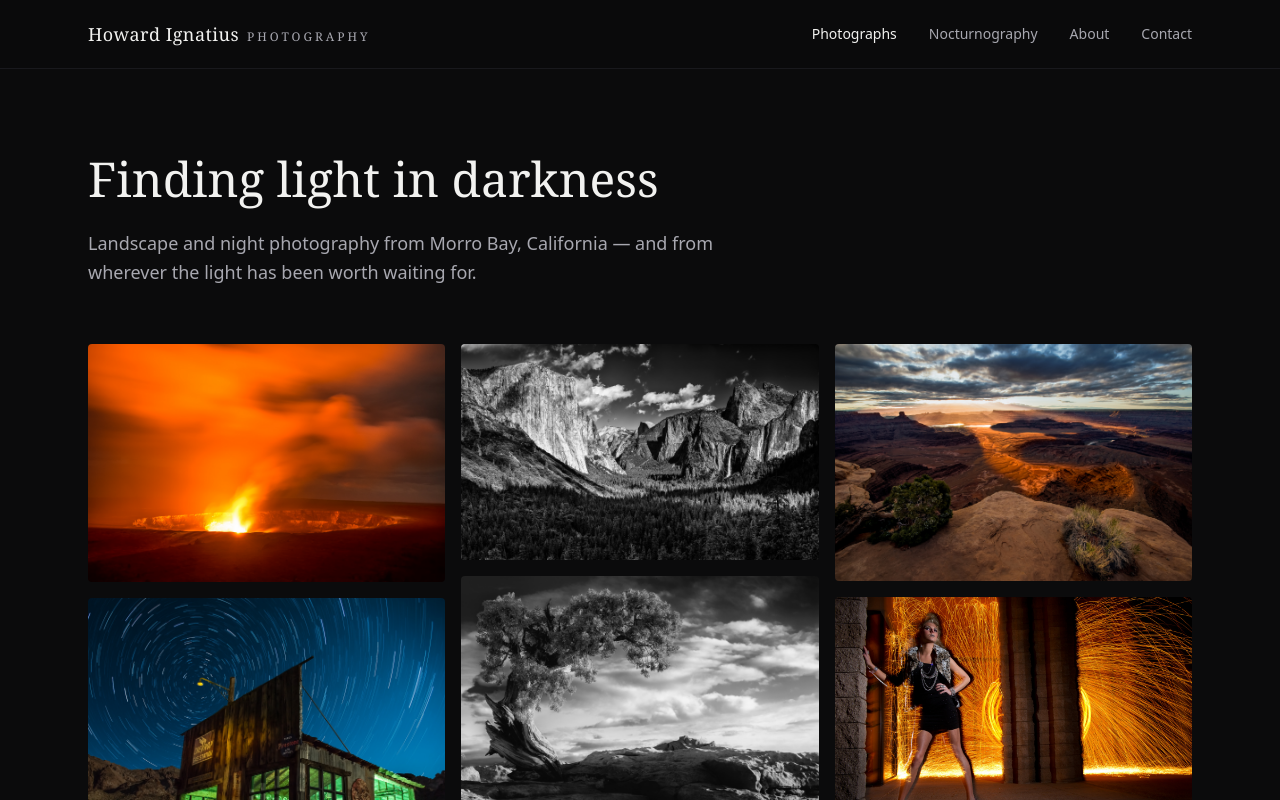
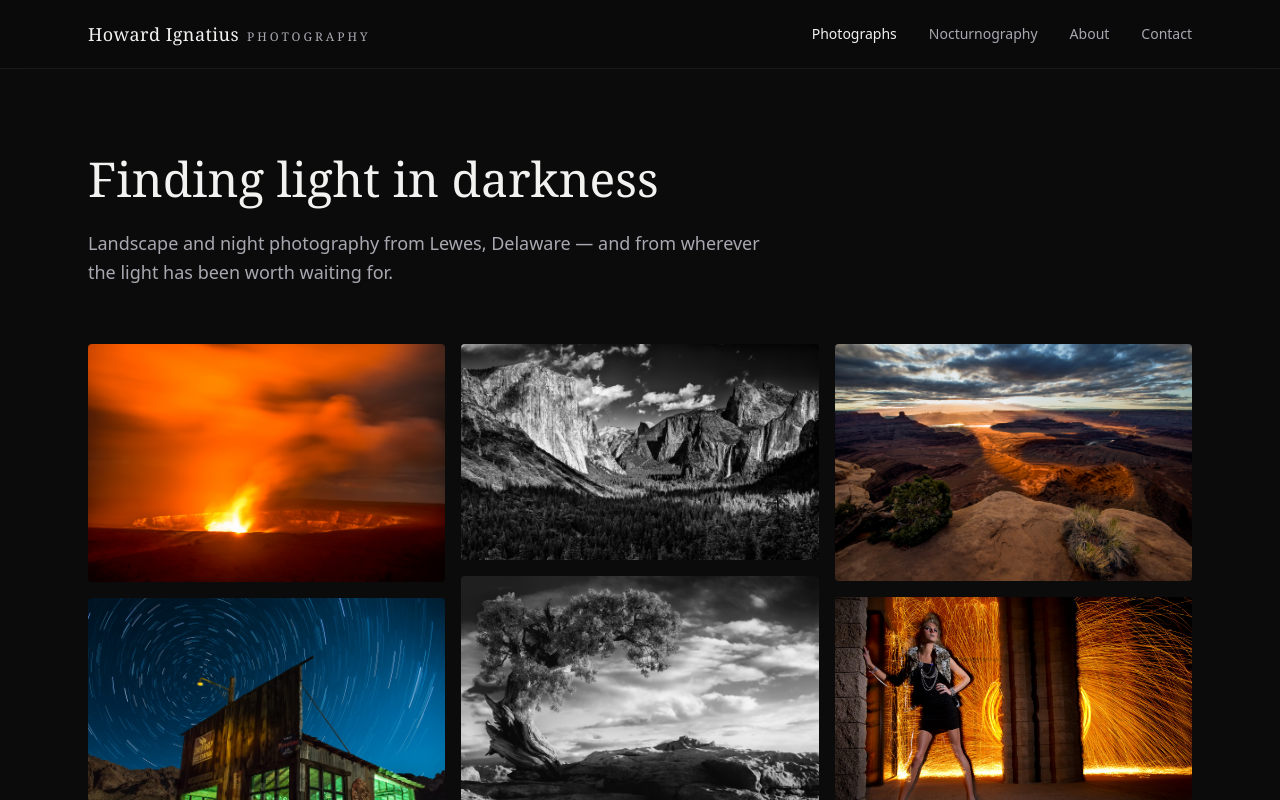
Before and after one commit to hjignatius/howard-website, a Next.js app: page / in a window 1280 px wide. Shown: the top 800 px of the page. Built offline with nearby package versions, Linux system fonts and the light colour scheme.

Commit message:
Update location from Morro Bay, CA to Lewes, DE
Co-Authored-By: Claude Opus 5 <noreply@anthropic.com>

```diff
--- a/src/app/layout.tsx
+++ b/src/app/layout.tsx
@@ -14,7 +14,7 @@ export const metadata: Metadata = {
   openGraph: {
     title: "Howard Ignatius Photography",
     description:
-      "Landscape and night photography by Howard Ignatius, based in Morro Bay, California.",
+      "Landscape and night photography by Howard Ignatius, based in Lewes, Delaware.",
     url: "https://howardignatius.com",
     siteName: "Howard Ignatius Photography",
     type: "website",
--- a/src/app/page.tsx
+++ b/src/app/page.tsx
@@ -9,7 +9,7 @@ export default function Home() {
           Finding light in darkness
         </h1>
         <p className="mt-5 text-base leading-relaxed text-mist sm:text-lg">
-          Landscape and night photography from Morro Bay, California — and from
+          Landscape and night photography from Lewes, Delaware — and from
           wherever the light has been worth waiting for.
         </p>
       </section>
--- a/src/components/Footer.tsx
+++ b/src/components/Footer.tsx
@@ -3,7 +3,7 @@ export default function Footer() {
     <footer className="border-t border-line/60 px-6 py-10">
       <div className="mx-auto flex max-w-6xl flex-col gap-2 text-xs text-mist sm:flex-row sm:items-center sm:justify-between">
         <p>© {new Date().getFullYear()} Howard Ignatius. All rights reserved.</p>
-        <p>Morro Bay, California</p>
+        <p>Lewes, Delaware</p>
       </div>
     </footer>
   );
```
